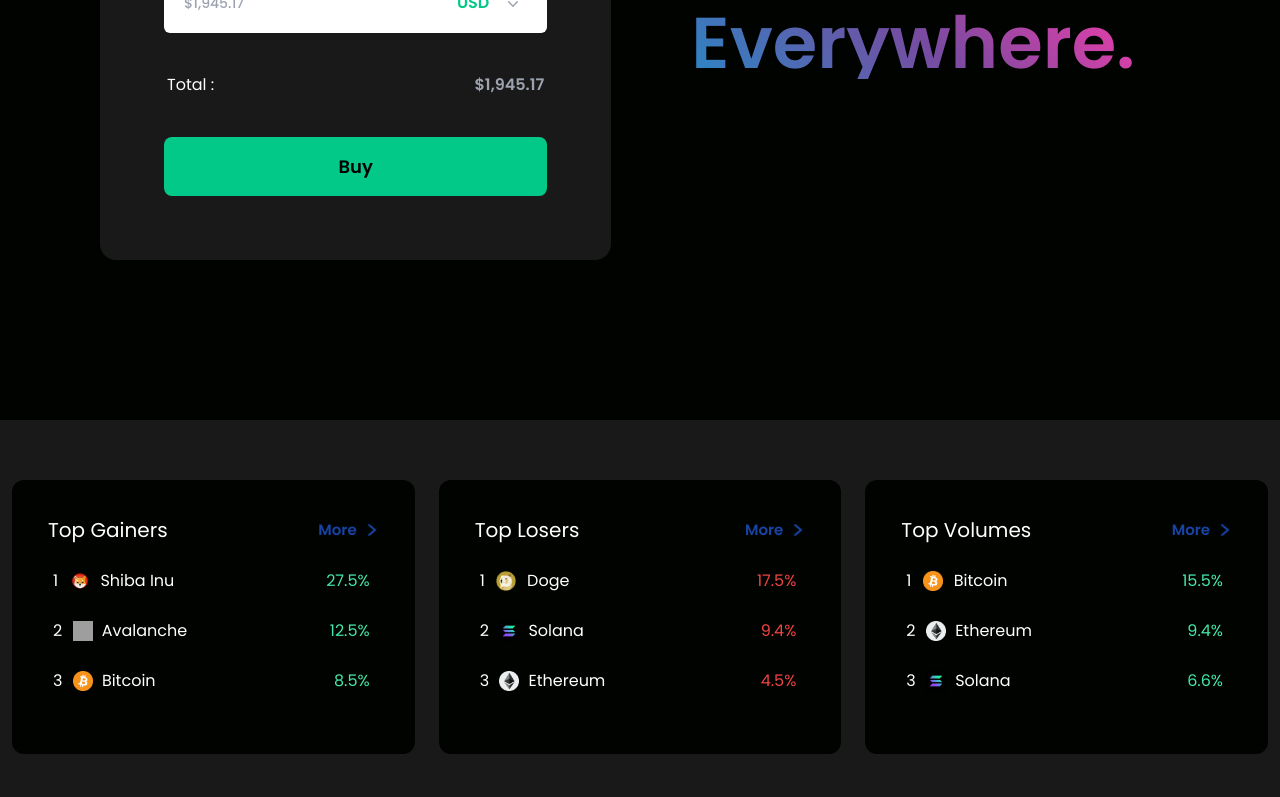
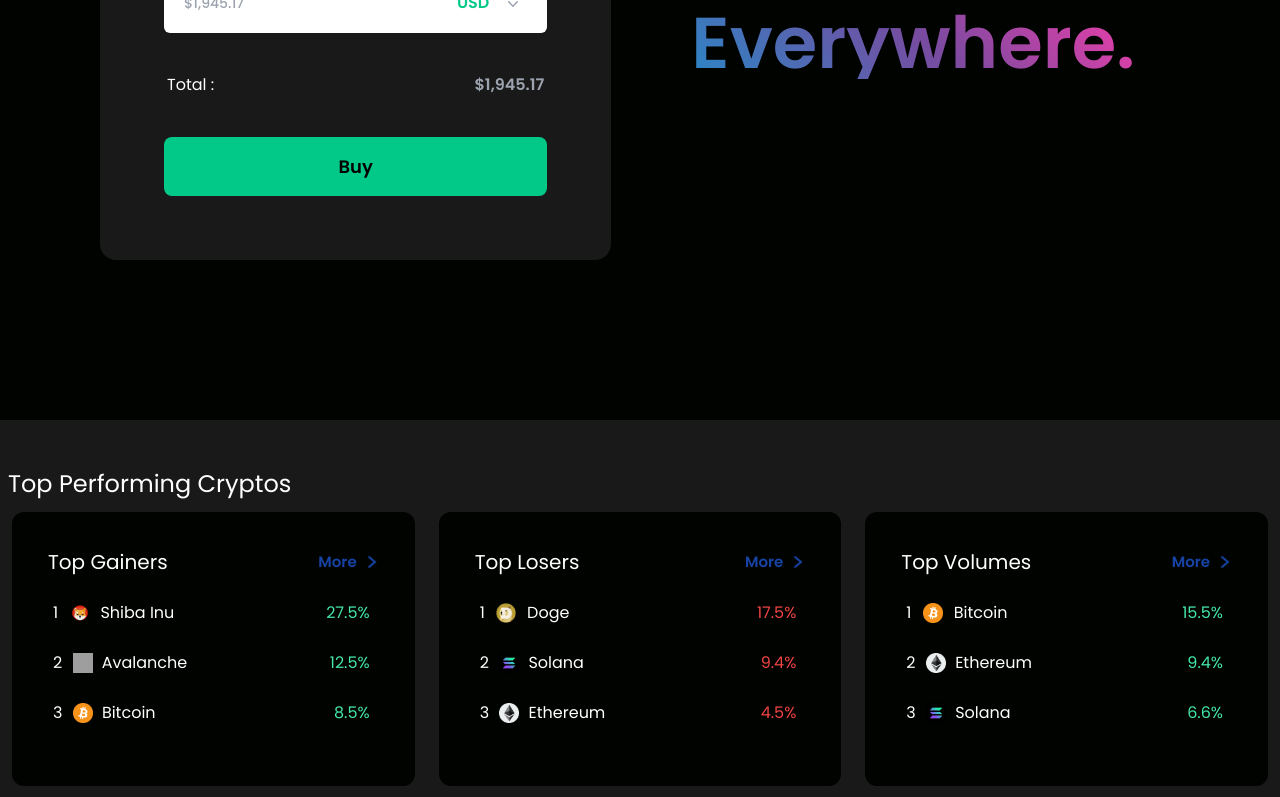
Before and after one commit to DennisJoelW/first_tailwind, a React (Create React App) app: page / in a window 1280 px wide. Shown: the part 2000-2797 px from the top of the page. Built offline with nearby package versions, Linux system fonts and the light colour scheme; grey boxes are pictures that could not be loaded.

Commit message:
Added newsletter (not done)

```diff
--- a/public/index.html
+++ b/public/index.html
@@ -15,7 +15,7 @@
     <link rel="preconnect" href="https://fonts.googleapis.com">
     <link rel="preconnect" href="https://fonts.gstatic.com" crossorigin>
     <link href="https://fonts.googleapis.com/css2?family=Poppins:ital,wght@0,100;0,200;0,300;0,400;0,500;0,600;0,700;0,800;0,900;1,100;1,200;1,300;1,400;1,500;1,600;1,700;1,800;1,900&display=swap" rel="stylesheet">
-    <title>React App</title>
+    <title>Nova | Trade & Swap</title>
   </head>
   <body>
     <noscript>You need to enable JavaScript to run this app.</noscript>
--- a/src/App.js
+++ b/src/App.js
@@ -3,6 +3,8 @@
 import CryptoToken from './components/CryptoToken';
 import Trade from './components/Trade';
 import CryptoTop from "./components/CryptoTop";
+import Footer from "./components/Footer";
+import Newsletter from "./components/Newsletter";
 
 function App() {
   return (
@@ -12,6 +14,8 @@
         <CryptoToken />
         <Trade />
         <CryptoTop />
+        <Newsletter />
+        <Footer />
     </div>
   );
 }
--- a/src/components/CryptoTop.jsx
+++ b/src/components/CryptoTop.jsx
@@ -105,7 +105,12 @@
     }
 
   return (
-    <div className='w-full md:h-[60vh] bg-[#191919] py-12'>
+    <div className='w-full md:h-fit bg-[#191919] py-12'>
+
+        <div className=' max-w-[1380px] h-fit mx-auto text-white justify-center items-center' >
+            <h2 className=' font-poppins text-2xl ml-2'>Top Performing Cryptos</h2>
+        </div>
+
         <div className=' max-w-[1380px] h-full mx-auto flex text-white font-poppins md:flex-row flex-col'>
 
             <div className=' md:w-1/3 md:m-2 m-6'>
--- /dev/null
+++ b/src/components/Footer.jsx
@@ -0,0 +1,15 @@
+import React from 'react'
+
+const Footer = () => {
+  return (
+    <div className=' w-full bg-[#191919] py-16 md:px-6 px-12 md:h-[50vh] h-fit justify-center flex flex-col'>
+        <div className=' max-w-[1080px] mx-auto flex md:flex-row flex-col items-center justify-center'>
+            <div className=' w-fit'>
+
+            </div>
+        </div>
+    </div>
+  )
+}
+
+export default Footer
--- /dev/null
+++ b/src/components/Newsletter.jsx
@@ -0,0 +1,15 @@
+import React from 'react'
+
+const Newsletter = () => {
+  return (
+    <div className=' w-full bg-[#000300] py-16 md:px-12 px-12 md:h-[80vh] h-fit flex flex-col items-center'>
+        <div className=' max-w-[1080px] bg-gradient-to-r from-indigo-500 via-purple-500 to-pink-500 w-full flex flex-col items-center font-poppins text-black p-10 rounded-lg'>
+            <h2 className=' text-xl uppercase'>Subscribe</h2>
+            <h2 className=' text-7xl my-8 font-bold'>Newsletter</h2>
+            <h3 className=' text-center'>Subscribe to our newsletter to get the latest updates on new <br />listing tokens and the latest crypto news.</h3>
+        </div>
+    </div>
+  )
+}
+
+export default Newsletter
```
